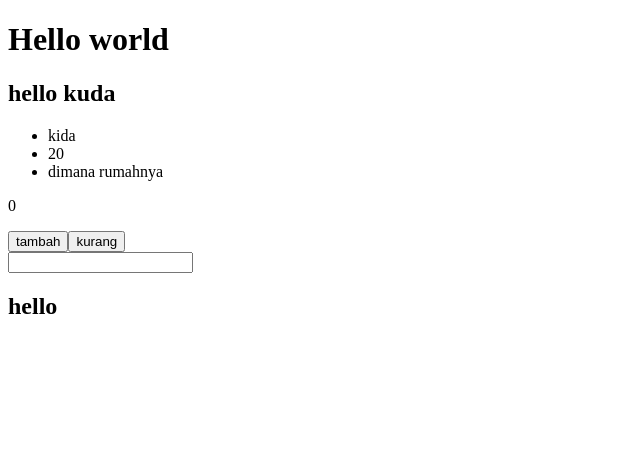
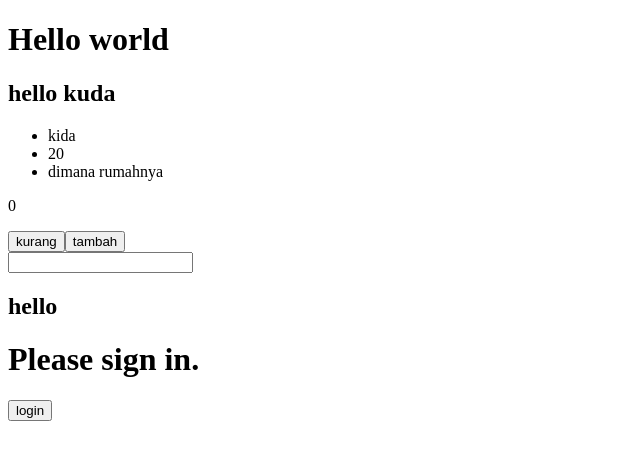
Before and after one commit to vandrzy/belajar-react, a React (Vite) app in the folder react-dasar/: page / in a window 1280 px wide. Shown: the top 460 px of the page, without its empty margins (0-640 px from the left). Built offline with nearby package versions, Linux system fonts and the light colour scheme.

Commit message:
learn typing event & conditional rendering

```diff
--- a/react-dasar/src/App.tsx
+++ b/react-dasar/src/App.tsx
@@ -1,4 +1,4 @@
-import { useState } from "react";
+import React, { useState } from "react";
 
 type Props = { //props untuk mengirim data dari parent ke child component
   name: string
@@ -9,11 +9,17 @@ type UserProps = {
   age: number,
   location?: string
 }
+type LoginProps = {
+  isLogin: boolean,
+  setIsLogin: React.Dispatch<React.SetStateAction<boolean>>
+}
 
 type User ={
   username: string,
   password: string
 }
+
+// const [isLogin, setIsLogin] = useState<boolean>(false) // use state tidak boleh global
 
 const HelloName = ({name}: Props) => { // functional component
   return (
@@ -34,13 +40,13 @@ const ShowIdentity = ({name, age, location = "dimana rumahnya"}: UserProps) => {
 }
 
 const CounterButton = () => {
-  const [count, setCount] = useState<number>(0);
+  const [count, setCount] = useState<number>(0); //useState
 
   return (
     <div>
       <p>{count}</p>
+      <button onClick={() => setCount(count -1)}>kurang</button>
       <button onClick={() => setCount(count+1)}>tambah</button>
-      <button onClick={() => setCount(count -1)}>kurang</button>
     </div>
   )
 }
@@ -57,7 +63,32 @@ const LoginState = () => {
   )
 }
 
+
+
+const Greeting = ({isLogin}: {isLogin: boolean} ) => { //conditional rendering
+  let message;
+  if (isLogin) {
+    message = <h1>Welcome back!</h1>;
+  } else {
+    message = <h1>Please sign in.</h1>;
+  }
+
+  return <div>{message}</div>;
+};
+
+const LoginButton = ({isLogin, setIsLogin}: LoginProps) => {
+  return (
+
+    <div>
+      {!isLogin && <button onClick={() => setIsLogin(true)}>login</button>}
+      {isLogin && <button onClick={() => setIsLogin(false)}>logout</button>}
+    </div>
+  )
+}
+
 const App = () => {
+
+  const [isLogin, setIsLogin] = useState<boolean>(false);
   return (
     <div>
       <h1>Hello world</h1>
@@ -65,6 +96,8 @@ const App = () => {
       <ShowIdentity name='kida' age={20}/>
       <CounterButton/>
       <LoginState />
+      <Greeting  isLogin={isLogin}/>
+      <LoginButton isLogin={isLogin} setIsLogin={setIsLogin}/>
     </div>
   )
 }
```
